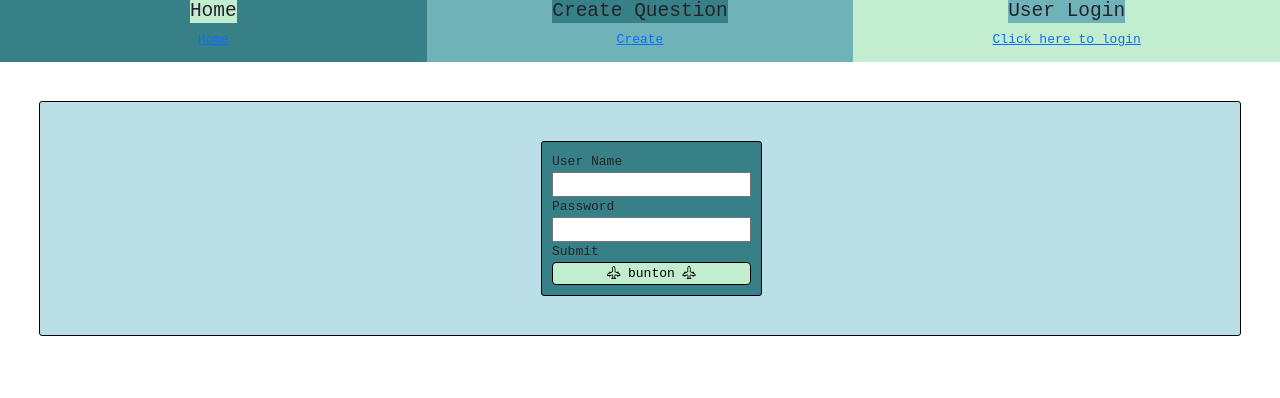
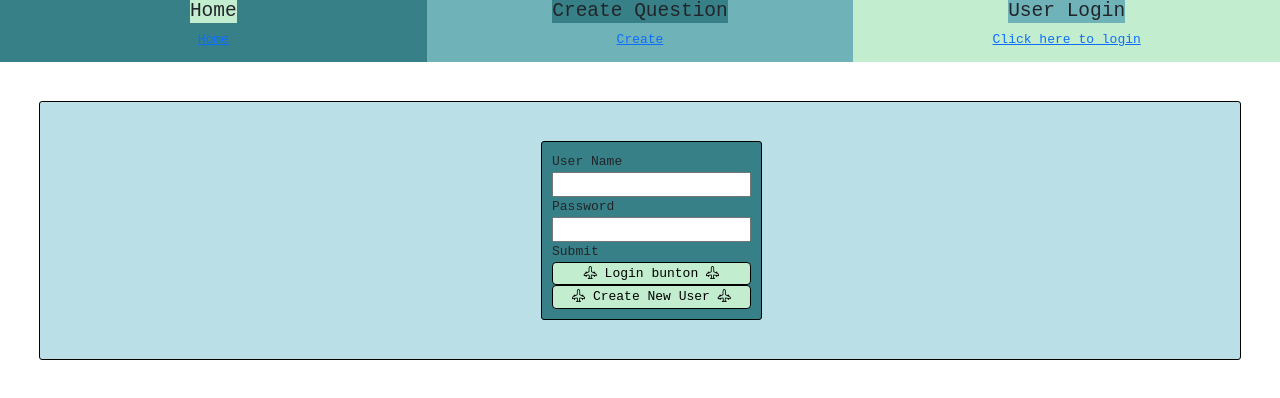
Before and after one commit to ChadGessner/Study_Buddy_App, an Angular app: page /user-login in a window 1280 px wide. Shown: the top 398 px of the page. Built offline with nearby package versions, Linux system fonts and the light colour scheme; no server answers.

Commit message:
small update
added create user button, change input type for password to not show text, and only create new users with new userbutton, also added error message with invalid login

```diff
--- a/StudyBuddy/StudyBuddy/Properties/launchSettings.json
+++ b/StudyBuddy/StudyBuddy/Properties/launchSettings.json
@@ -11,7 +11,6 @@
   "profiles": {
     "StudyBuddy": {
       "commandName": "Project",
-      "dotnetRunMessages": true,
       "launchBrowser": true,
       "launchUrl": "swagger",
       "applicationUrl": "https://localhost:7087;http://localhost:5262",
--- a/StudyBuddy/StudyBuddy/appsettings.json
+++ b/StudyBuddy/StudyBuddy/appsettings.json
@@ -10,7 +10,9 @@
   "AllowedHosts": "*",
   "ConnectionStrings": {
 
-    "StringyConnections": "Data Source=CHAD-PC\\SQLEXPRESS;Initial Catalog=StudyBuddyDb;Trusted_Connection=True;TrustServerCertificate=True;"
+    "StringyConnections": "Server=localhost,1433;Initial Catalog=StudyBuddy; Trusted_Connection=False;User ID=SA;Password=Pasword;TrustServerCertificate=True;"
+
+    //"Data Source=CHAD-PC\\SQLEXPRESS;Initial Catalog=StudyBuddyDb;Trusted_Connection=True;TrustServerCertificate=True;"
     //"StringyConnections": "Data Source=DESKTOP-IS402U0\\SQLEXPRESS;Initial Catalog=StudyBuddyDb;Trusted_Connection=True;TrustServerCertificate=True;"
 
     //"StringyConnections": "Data Source=ISLJNPXCL3\\SQLEXPRESS;Initial Catalog=StudyBuddyDb;Trusted_Connection=True;TrustServerCertificate=True;"
--- a/src/app/user-login/user-login.component.html
+++ b/src/app/user-login/user-login.component.html
@@ -2,19 +2,25 @@
 <form
 *ngIf="!loggedInUser"
 class="flex column bdr p-10 m-5 drk-teal w-80 "
-#login="ngForm"
-(ngSubmit)="onLogin(login)" >
+#login="ngForm">
     <label for="userName">User Name</label>
     <input name="userName" ngModel />
-    <label for="password">Password</label>
-    <input name="password" ngModel />
+    <label for="password" >Password</label>
+    <input name="password" type ="password" ngModel />
     <label for="submit">Submit</label>
-    <button class="sea-green bunton">
+    <button type= "submit" class="sea-green bunton"(click)="onLogin(login)" >
       <i class="bi bi-airplane-engines"></i>
-        bunton
+        Login bunton
        <i class="bi bi-airplane-engines"></i>
     </button>
+    <button type="button" class="sea-green bunton" (click)="newUser(login)">
+      <i class="bi bi-airplane-engines"></i>
+      Create New User
+      <i class="bi bi-airplane-engines"></i>
+    </button>
+    <h1 class="Login-error" *ngIf="loginError">Incorrect Login Please Try again</h1>
   </form>
+
   <div
   class="flex column bdr p-10 m-5 drk-teal w-80"
   *ngIf="loggedInUser" >
--- a/src/app/user-login/user-login.component.ts
+++ b/src/app/user-login/user-login.component.ts
@@ -13,7 +13,7 @@ export class UserLoginComponent implements OnInit {
   currentUser:User|null = null;
   userName:string = '';
   password:string = '';
-  isPosted:boolean = false;
+  loginError:boolean = false ;
   users:User[] = [];
   @Input()loggedInUser:LoggedInUser|null = null;
   constructor(private api:ApiService){
@@ -54,22 +54,43 @@ export class UserLoginComponent implements OnInit {
   }
   onLogout(){
     this.api.onLogout();
+    this.loginError=false;
   }
   onLogin(form:NgForm){
     let name = form.form.value.userName;
     let pass = form.form.value.password;
     this.getUser(name, pass)
-    this.isPosted = true;
+    // this.isPosted = true;
     setTimeout(()=> {
         if(this.currentUser){
           console.log(this.currentUser)
-        }else{
-          this.addUser(name,pass)
+        }
+        else{
+
+          this.loginError= true;
         }
         if(this.currentUser){
           this.api.setUser(this.currentUser) // passing the currently logged in user back to service so it is globally available, has to be done this way...
+
         }
-    },2000)
+
+    },1000)
+  }
+
+  newUser(form:NgForm){
+    let name = form.form.value.userName;
+    let pass = form.form.value.password;
+    this.addUser(name,pass)
+    setTimeout(()=> {
+        if(this.currentUser){
+          console.log(this.currentUser)
+        }
+        if(this.currentUser){
+          this.api.setUser(this.currentUser) // passing the currently logged in user back to service so it is globally available, has to be done this way...
+
+        }
+
+    },1000)
   }
 
   ngOnInit(): void {
```
Also changed, not shown: src/app/api.service.ts (line endings or trailing spaces).
